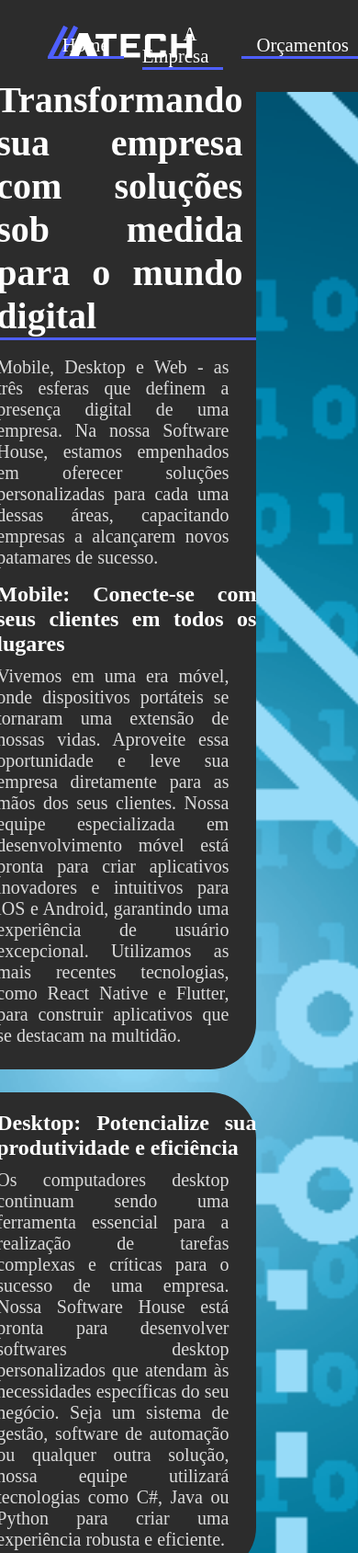
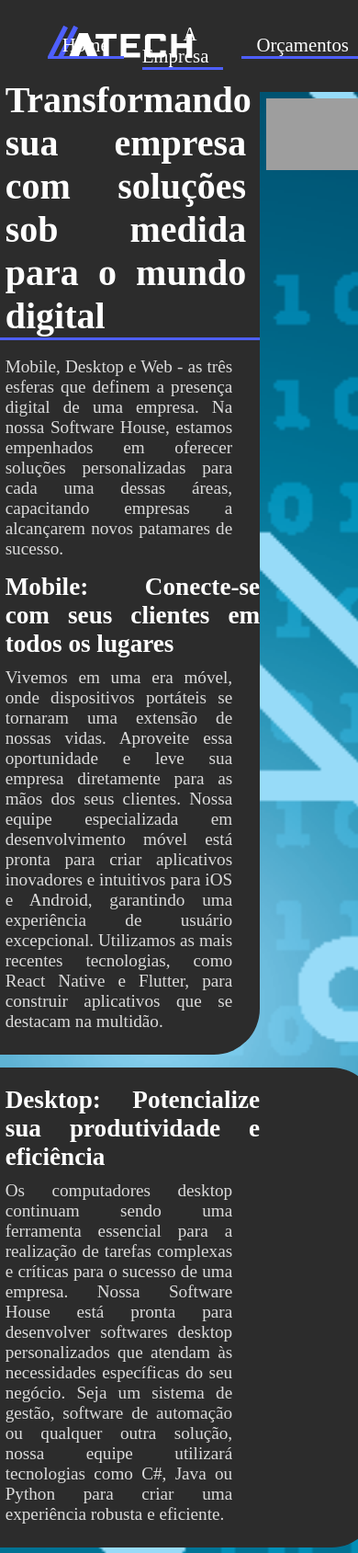
Before and after one commit to RenanYMartins/SoftwareHouse, a plain HTML site: page paginas/solucoes.html in a window 390 px wide. Shown: the top 1689 px of the page at 92% size. Drawn offline with Linux system fonts and the light colour scheme; grey boxes are pictures that could not be loaded.

Commit message:
Ajustes layouts

```diff
--- a/estilos/layoutSolucoes.css
+++ b/estilos/layoutSolucoes.css
@@ -5,7 +5,7 @@
 
 header {
     display: flex;
-    width: 100%;
+    width: 100vw;
     align-items: center;
     background-color: #2C2C2C;
     height: 100px;
@@ -15,17 +15,18 @@ body {
     display: flex;
     flex-direction: column;
     align-items: center;
-    /* width: 100vw; */
+    width: 100vw;
     height: 100vh;
 }
 
-main{
+main {
     display: flex;
     flex-direction: row;
-    /* width: 100%; */
+    width: 100vw;
     flex: 1;
     background-image: url(../imagens/circuitos.png);
     background-size: cover;
+    /* overflow-x: hidden; */
 }
 
 #logo {
@@ -66,7 +67,6 @@ nav li a {
     font-size: 1.30rem;
     align-items: center;
     text-align: center;
-
 }
 
 .dropdown-content {
@@ -100,10 +100,9 @@ nav li a {
 .areaTexto {
     display: flex;
     height: 99%;
-    width: 95%;
+    width: 75%;
     flex-direction: column;
     border-bottom-right-radius: 30px;
-    /* background-color: #2C2C2C; */
     justify-content: center;
     text-align: justify;
 }
@@ -116,7 +115,7 @@ nav li a {
     background-color: #2C2C2C;
     width: 100%;
     border-bottom-right-radius: 50px;
-    margin-bottom: 8%;
+    margin-bottom: 5%;
     padding-bottom: 15px;
 }
 
@@ -125,8 +124,9 @@ nav li a {
     width: 100%;
     border-bottom-right-radius: 50px;
     border-top-right-radius: 50px;
-    margin-bottom: 8%;
+    margin-bottom: 5%;
     padding-top: 15px;
+    padding-right: 45%;
     padding-bottom: 15px;
 }
 
@@ -137,6 +137,7 @@ nav li a {
     border-top-right-radius: 50px;
     margin-bottom: 5%;
     padding-top: 15px;
+    padding-right: 45%;
     padding-bottom: 15px;
 }
 
@@ -145,14 +146,15 @@ nav li a {
     width: 100%;
     border-bottom-right-radius: 50px;
     border-top-right-radius: 50px;
-    padding-top: 15px;
+    padding-top: 3%;
+    padding-right: 45%;
     padding-bottom: 40px;
 }
 
 h2 {
     color: #FFFF;
-    font-size: 40px;
-    padding-left: 30px;
+    font-size: 2.5rem;
+    padding-left: 2%;
     padding-right: 15px;
     margin-bottom: 10;
     border-bottom: 3px solid #4E5FFF;
@@ -160,16 +162,16 @@ h2 {
 
 h3 {
     color: #FFFF;
-    font-size: 24px;
-    padding-left: 30px;
+    font-size: 1.7rem;
+    padding-left: 2%;
     margin-bottom: 10px;
     margin-top: 5px;
 }
 
 p {
     color: #DBDBDB;
-    font-size: 20px;
-    padding-left: 30px;
+    font-size: 1.2rem;
+    padding-left: 2%;
     padding-right: 30px;
     margin-bottom: 10px;
 }
@@ -186,24 +188,23 @@ p {
 button {
     background-color: #4E5FFF;
     color: #FFFF;
-    height:100%;
+    height: 100%;
     width: 30%;
     text-align: center;
     font-size: 18px;
     border-radius: 10%;
 }
 
-.area_direita{
+.area_direita {
     display: flex;
-    flex-direction: column;
     justify-content: flex-end;
     text-align: justify;
 }
 
 .card_branco {
     display: flex;
-    justify-content: flex-end;
-    align-items: center;
+    justify-content: flex-start;
+    align-items: flex-start;
     flex-direction: column;
     border-top-left-radius: 60px;
     width: 37vw;
@@ -211,12 +212,14 @@ button {
 
 .areaVideo {
     position: relative;
-    width: 100%;
-    padding-left: 2%;
+    width: 80%;
+    padding-left: 5%;
+    padding-top: 5%;
+    /* padding-left: 4%; */
 }
 
 iframe {
-    width: 34vw;
+    width: 32vw;
     height: 20vw;
 }
 
@@ -232,7 +235,7 @@ footer {
     background-color: #2C2C2C;
 }
 
-footer > p{
+footer>p {
     text-align: center;
     font-size: 1.2rem;
     flex-grow: 1;
--- a/paginas/solucoes.html
+++ b/paginas/solucoes.html
@@ -78,7 +78,7 @@
                     para
                     sua empresa.</p>
                 <section id="areaBtn">
-                    <button type="button">Faça seu orçamento</button>
+                    <button type="button" onclick="window.location.href = './orcamentos.html' ">Faça seu orçamento</button>
                 </section>
             </article>
         </section>
```
Also changed, not shown: scripts/orcamentos.js (+17 -6 lines).
